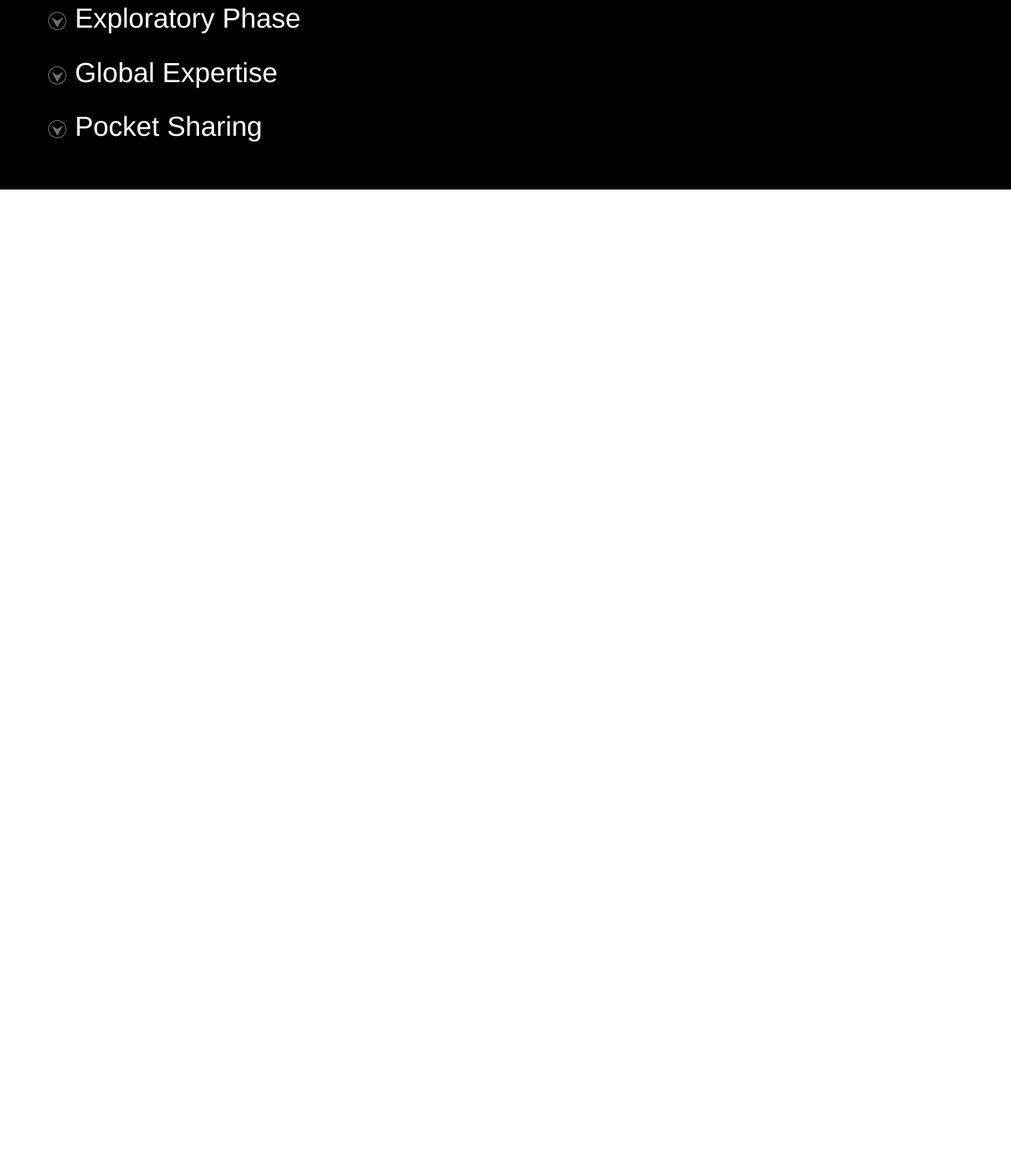
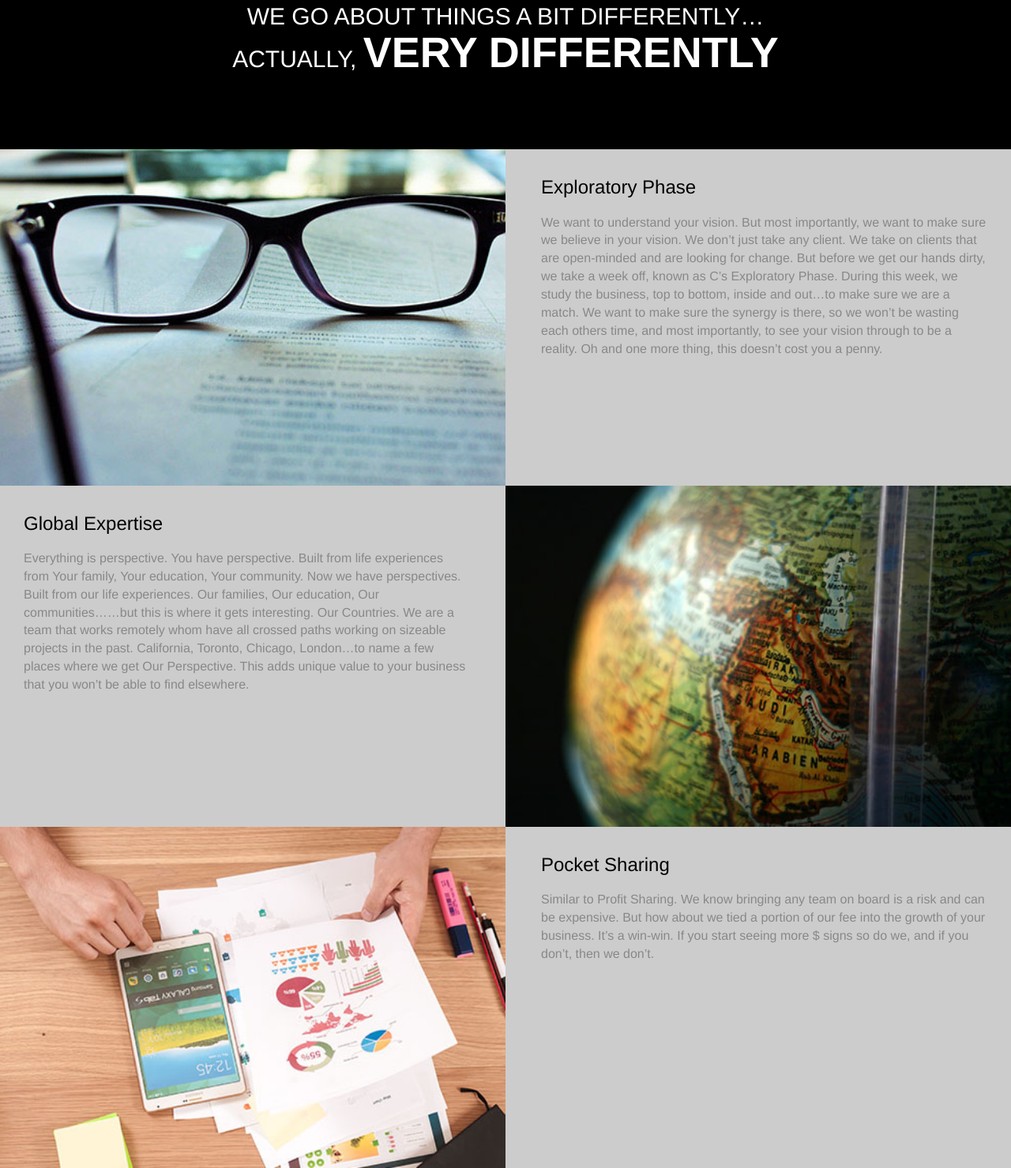
Before and after one commit to SueJefthas/crew-consulting-2, a plain HTML site: page index.html in a window 1280 px wide. Shown: the part 866-2345 px from the top of the page at 79% size. Before the commit the page ends 1106 px from the top, so only its background shows below. Drawn offline with Linux system fonts and the light colour scheme.

Commit message:
Added files via upload

```diff
--- a/index.html
+++ b/index.html
@@ -161,20 +161,13 @@
 </g>
 </svg>
 </div>
-		<div class="text-vertical-center visibleSix container-fluid">
+		<div class="text-vertical-center visible container-fluid">
 		<div class="row">
-		<div class="col-md-12">
-          <h1 class="text-uppercase"><span class="mainH">Servicing the Underdogs</span></h1><h2>Marketing & Business Consulting for Small to Mid-Sized Businesses</h2>
-			</div>
-			</div>
-        </div>
-        <div class="text-vertical-center visible container-fluid">
-		<div class="row">
-		<div class="col-md-12">
-          <h1 class="text-uppercase"><span class="mainH">We go about things a bit differently…</span></h1>
-			 <h1 class="text-uppercase visibleTwo">Actually, <span class="green visibleThree">very differently</span></h1>
+		<div class="col-md-12 mainText">
+          <h1 class="text-uppercase slide"><span class="mainH">Servicing the Underdogs</span></h1><h2>Marketing & Business Consulting for Small to Mid-Sized Businesses</h2>
+			 <!--<h1 class="text-uppercase visibleTwo">Actually, <span class="green visibleThree">very differently</span></h1>>-->
 			 <p>&nbsp;</p>
-            <p><a href="#about" class="btn btn-dark btn-lg visibleFour">Find Out How</a></p>
+            <p><a href="#about" class="btn btn-dark btn-lg slide">Find Out How</a></p
 			</div>
 			</div>
         </div>
@@ -186,47 +179,45 @@
             <div class="container-fluid">
 			<div class="row">
 			<div class="col-md-12">
-            <h3><a id="exploratory-btn" role="button" href="#exploratory-wrapper" aria-expanded="false" aria-controls="collapseExample" data-parent="#disable"><img src="img/list-bullet.png" alt=""> Exploratory Phase</a></h3>
-			<div id="exploratory-wrapper" class="container-fluid" style="display:none;">
-				<div class="row expand">
-				<div class="col-md-4">
+			<h2 class="text-center text-uppercase"><span class="secondH">We go about things a bit differently…</span><br><span class="secondH">Actually, </span><span class="green">very differently</span></h2><p>&nbsp;</p>
+			</div>
+			</div>
+			</div>
+		</section>
+			<div id="explain" class="container-fluid">
+			<div class="row">
+			<div class="col-md-12">
+			<div class="container-fluid expand">
+				<div class="row slideanim">
+				<div class="col-md-6 photo">
 					<img src="img/glasses-on-papers-1.jpg" alt="">
 				</div>
-				<div class="col-md-8 describe">
+				<div class="col-md-6 describe">
+				<h3>Exploratory Phase</h3>
 				<p>We want to understand your vision. But most importantly, we want to make sure we believe in your vision. We don’t just take any client. We take on clients that are open-minded and are looking for change. But before we get our hands dirty, we take a week off, known as C’s Exploratory Phase. During this week, we study the business, top to bottom, inside and out…to make sure we are a match. We want to make sure the synergy is there, so we won’t be wasting each others time, and most importantly, to see your vision through to be a reality. Oh and one more thing, this doesn’t cost you a penny.</p>
 				</div>
 				</div>
-			</div>
-			</div>
-			</div>
-			</div>
-			<div class="container-fluid">
-			<div class="row">
-			<div class="col-md-12">
-             <h3><a id="global-btn" role="button" href="#exploratory-wrapper" aria-expanded="false" aria-controls="collapseExample" data-parent="#disable"><img src="img/list-bullet.png" alt=""> Global Expertise</a></h3>
-			 <div id="global-wrapper" class="container-fluid" style="display:none;">
-			<div class="row expand">
-				<div class="col-md-4">
-					<img src="img/globes.jpg" alt="">
+
+			 <div class="container-fluid expand">
+			<div class="row slideanim">
+			<div class="col-md-6 describe">
+				<h3>Global Expertise</h3>
+				<p>Everything is perspective. You have perspective. Built from life experiences from Your family, Your education, Your community. Now we have perspectives. Built from our life experiences. Our families, Our education, Our communities……but this is where it gets interesting. Our Countries. We are a team that works remotely whom have all crossed paths working on sizeable projects in the past. California, Toronto, Chicago, London…to name a few places where we get Our Perspective. This adds unique value to your business that you won’t be able to find elsewhere.</p>
 				</div>
-				<div class="col-md-8 describe">
-				<p>Everything is perspective. You have perspective. Built from life experiences from Your family, Your education, Your community. Now we have perspectives. Built from our life experiences. Our families, Our education, Our communities……but this is where it gets interesting. Our Countries. We are a team that works remotely whom have all crossed paths working on sizeable projects in the past. California, Toronto, Chicago, London…to name a few places where we get Our Perspective. This adds unique value to your business that you won’t be able to find elsewhere.</p>
+				<div class="col-md-6 photo">
+					<img src="img/globe.jpg" alt="">
 				</div>
 				</div>
 			</div>
-			 </div>
-			 </div>
-			</div>
-			<div class="container-fluid">
-			<div class="row">
-			<div class="col-md-12">
-			 <h3><a id="pocket-btn" role="button" href="#pocket-wrapper" aria-expanded="false" aria-controls="collapseExample" data-parent="#disable"><img src="img/list-bullet.png" alt=""> Pocket Sharing</a></h3>
-			 <div id="pocket-wrapper" class="container-fluid" style="display:none;">
-			<div class="row expand">
-				<div class="col-md-4">
-					<img src="img/score.jpg" alt="">
+
+
+			 <div class="container-fluid expand">
+			<div class="row slideanim">
+				<div class="col-md-6 photo">
+					<img src="img/samsung.jpg" alt="">
 				</div>
-				<div class="col-md-8 describe">
+				<div class="col-md-6 describe">
+				<h3>Pocket Sharing</h3>
 				<p>Similar to Profit Sharing. We know bringing any team on board is a risk and can be expensive. But how about we tied a portion of our fee into the growth of your business. It’s a win-win. If you start seeing more $ signs so do we, and if you don’t, then we don’t.</p>
 				</div>
 
@@ -235,10 +226,7 @@
 			  </div>
 			 </div>
 			</div>
-            <!-- /.row -->
-        <!--</div>-->
-        <!-- /.container -->
-   </section>
+			</div>
 
     <!-- Footer
     <footer>
```
